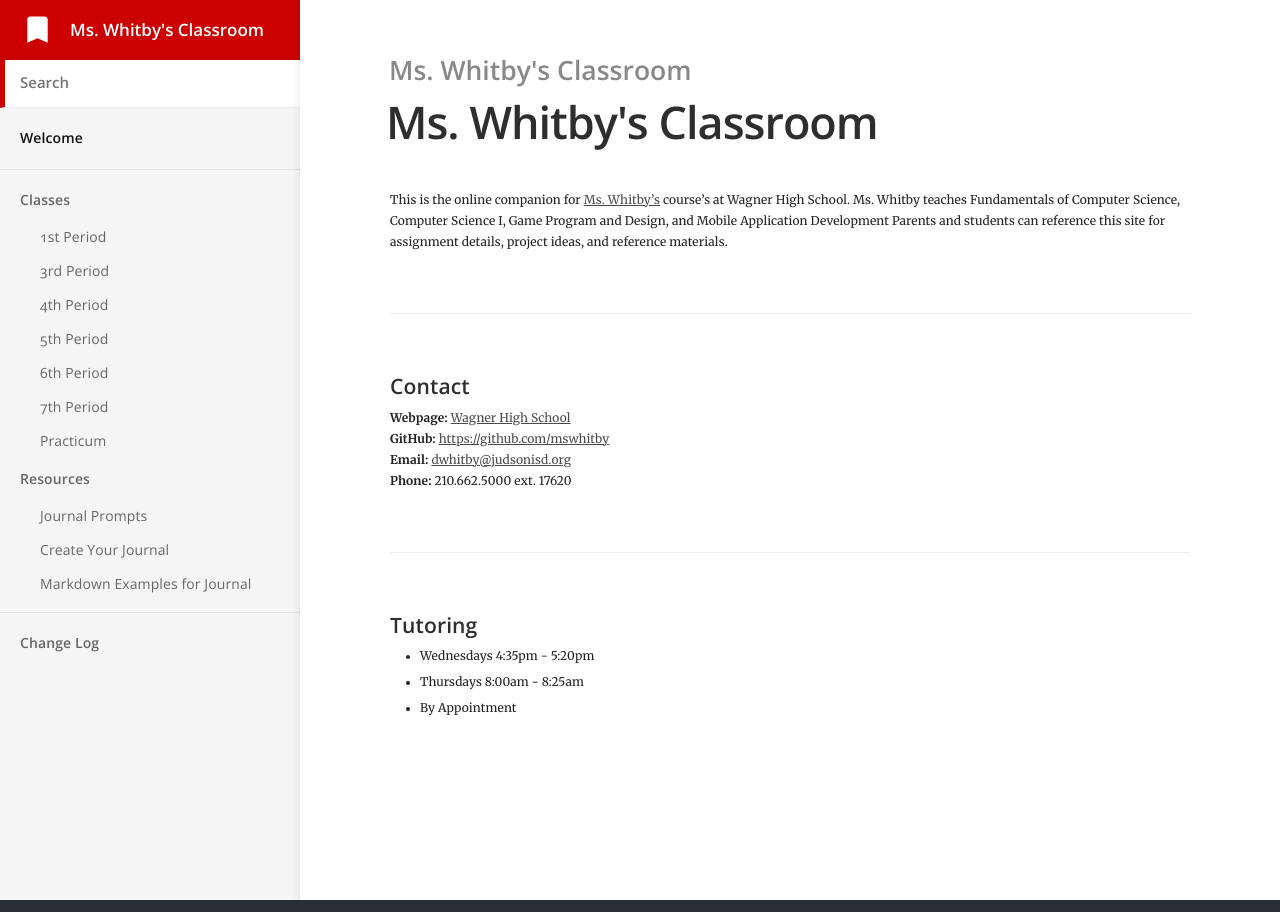
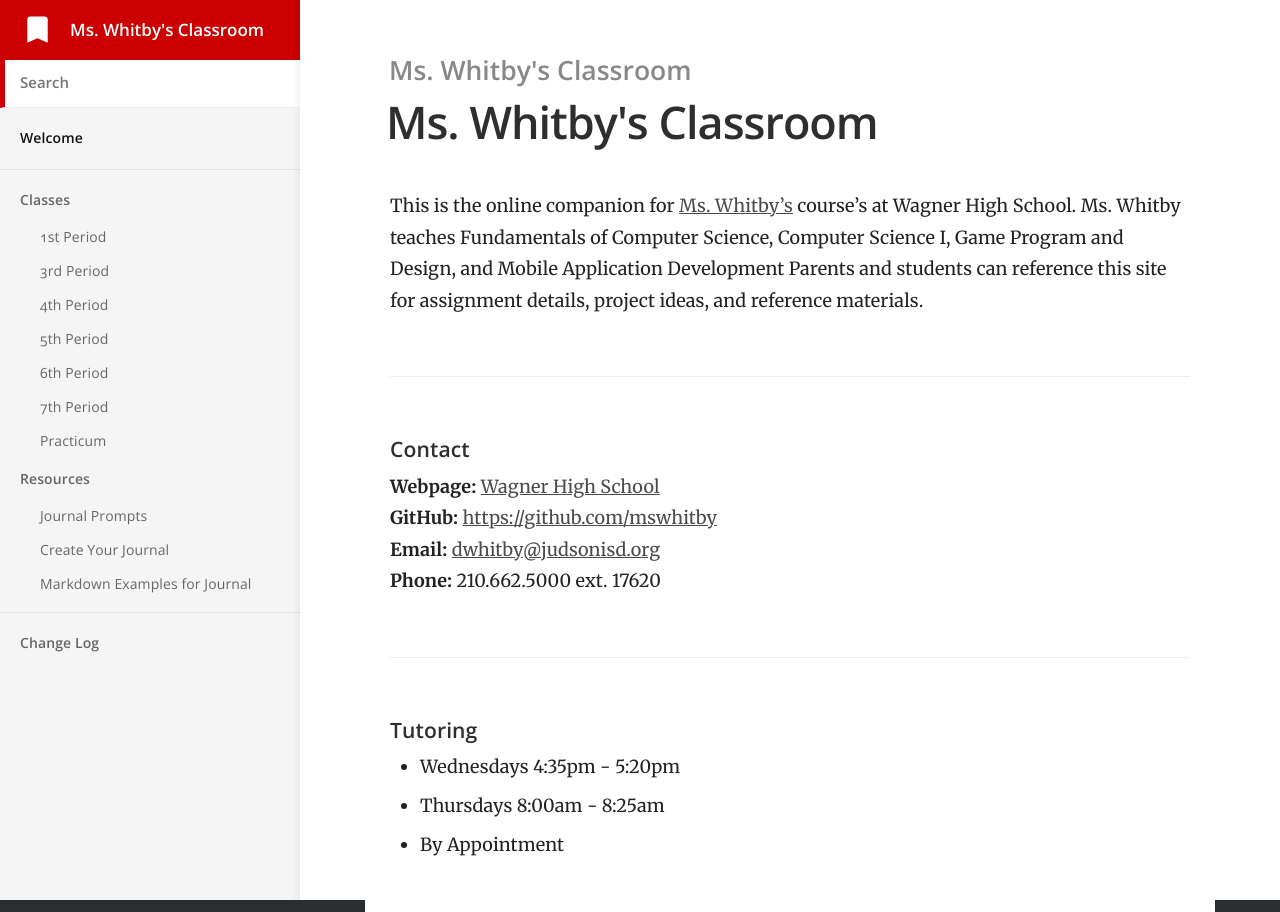
Before and after one commit to mswhitby/classroom, a Jekyll site: the page built from index.md, in a window 1280 px wide. Built offline with Jekyll 4.4.1, drawn with Linux system fonts in a browser that asks for light colours.

Commit message:
Update _typography.scss

```diff
--- a/_sass/_typography.scss
+++ b/_sass/_typography.scss
@@ -10,7 +10,7 @@ body {
 	max-height: 100%;
 	font-family: "Merriweather", serif;
 	letter-spacing: 0.01rem;
-	font-size: 1.2em;
+	font-size: 1.8em;
 	line-height: 1.75em;
 	color: #3A4145;
 	font-weight: 400;
```
